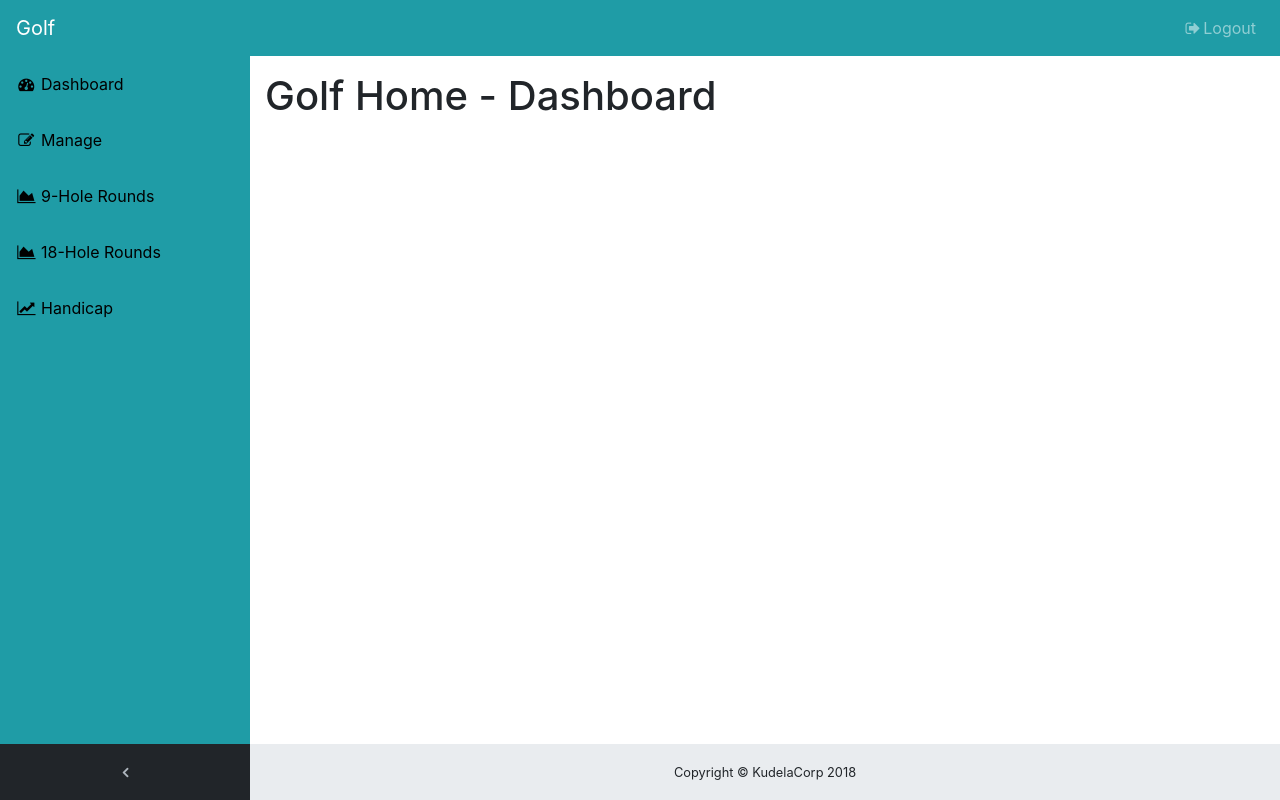
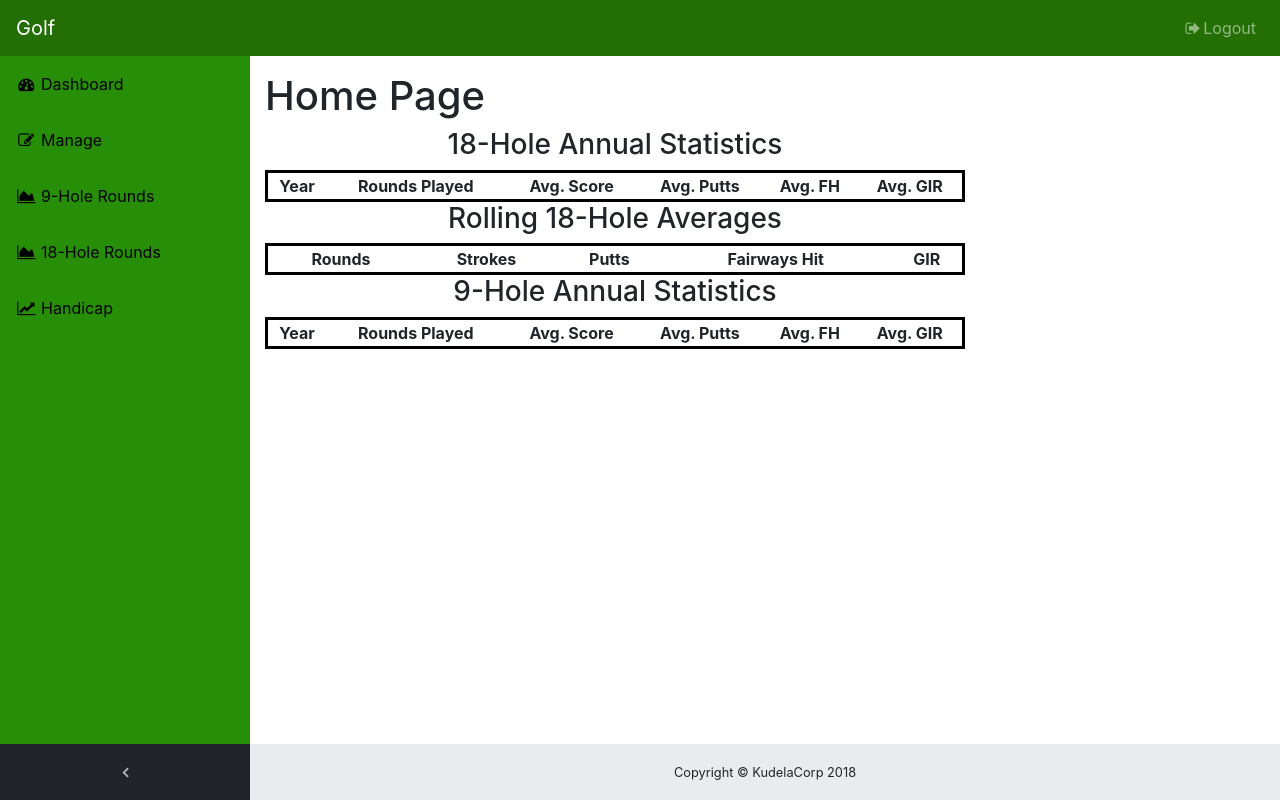
Before and after one commit to HunterProgram22/KudelaCorp, a Django app: page /Golf/ in a window 1280 px wide. Run offline with Django 3.2, Linux system fonts and the light colour scheme; the visitor is signed in with stand-in values (Sample User, id 1); data that the repository does not hold is empty; some libraries are stand-ins or nearby versions.

Commit message:
Updating Golf pages.

```diff
--- a/Golf/templates/Golf/GolfBase.html
+++ b/Golf/templates/Golf/GolfBase.html
@@ -4,11 +4,11 @@
 
 {% block style %}
 #mainNav.navbar-dark .navbar-collapse .navbar-sidenav {
-  background: #1f9ca6!important;
+  background: #278e07!important;
 }
 
 .bg-dark {
-  background-color: #1f9ca6!important;
+  background-color: #246f03!important;
 }
 
 #mainNav.navbar-dark .navbar-collapse .navbar-sidenav > .nav-item > .nav-link {
--- a/Golf/templates/Golf/Home.html
+++ b/Golf/templates/Golf/Home.html
@@ -3,3 +3,90 @@
 {% block title %}Golf Home{% endblock %}
 
 {% block pagecontent %}Golf Home - Dashboard{% endblock %}
+
+{% block content %}
+<style>
+
+td, th {
+    text-align: center;
+
+}
+
+@media(min-width:768px) {
+#golfsheet {
+    width: 700px;
+}
+}
+
+</style>
+
+
+<h1>Home Page</h1>
+
+<div id="golfsheet">
+<h3 align="center">18-Hole Annual Statistics</h3>
+<table width="100%" style="border: 3px solid black;">
+<tr style="border: 1px solid black;">
+    <th>Year</th>
+    <th>Rounds Played</th>
+    <th>Avg. Score</th>
+    <th>Avg. Putts</th>
+    <th>Avg. FH</th>
+    <th>Avg. GIR</th>
+</tr>
+{% for year in year_stats %}
+<tr>
+    <td>{{ year.0 }}</td>
+    <td>{{ year.1 }}</td>
+    <td>{{ year.2 | floatformat:1 }}</td>
+    <td>{{ year.3 | floatformat:1 }}</td>
+    <td>{{ year.4 | floatformat:1 }}</td>
+    <td>{{ year.5 | floatformat:1 }}</td>
+</tr>
+{% endfor %}
+</table>
+
+<h3 align="center">Rolling 18-Hole Averages</h3>
+<table width="100%" style="border: 3px solid black;">
+  <tr style="border: 1px solid black;">
+      <th>Rounds</th>
+      <th>Strokes</th>
+      <th>Putts</th>
+      <th>Fairways Hit</th>
+      <th>GIR</th>
+  </tr>
+  {% for year in rolling_averages %}
+  <tr>
+      <td>Rolling 5<td>
+      <td>{{ year.0 | floatformat:1 }}</td>
+      <td>{{ year.1 | floatformat:1 }}</td>
+      <td>{{ year.2 | floatformat:1 }}</td>
+      <td>{{ year.3 | floatformat:1 }}</td>
+  </tr>
+  {% endfor %}
+  </table>
+
+<h3 align="center">9-Hole Annual Statistics</h3>
+<table width="100%" style="border: 3px solid black;">
+<tr style="border: 1px solid black;">
+    <th>Year</th>
+    <th>Rounds Played</th>
+    <th>Avg. Score</th>
+    <th>Avg. Putts</th>
+    <th>Avg. FH</th>
+    <th>Avg. GIR</th>
+</tr>
+{% for year in year_stats9 %}
+<tr>
+    <td>{{ year.0 }}</td>
+    <td>{{ year.1 }}</td>
+    <td>{{ year.2 | floatformat:1 }}</td>
+    <td>{{ year.3 | floatformat:1 }}</td>
+    <td>{{ year.4 | floatformat:1 }}</td>
+    <td>{{ year.5 | floatformat:1 }}</td>
+</tr>
+{% endfor %}
+</table>
+
+</div>
+{% endblock %}
--- a/Golf/views.py
+++ b/Golf/views.py
@@ -2,12 +2,25 @@ from django.shortcuts import render
 from django.http import HttpResponse
 from django.views import View
 from .models import Round
+from .functions import calcHandicap, yearAverages
 
 
 class Home(View):
     def get(self, request):
         latest_round_list = Round.objects.order_by('-date')[:5]
-        context = {'latest_round_list': latest_round_list}
+        year_stats = []
+        years_played = []
+        rounds = Round.objects.filter(holesplayed=18).order_by('-date')
+        #rolling_averages = rollingAverages(rounds)
+        for round in rounds:
+            if round.get_year() not in years_played:
+                years_played.append(round.get_year())
+        for year in years_played:
+            year_rounds = Round.objects.filter(date__year=year).filter(holesplayed=18)
+            year_stats.append(yearAverages(year_rounds))
+        context = { 'latest_round_list': latest_round_list,
+                    'year_stats': year_stats
+                    }
         return render(request, 'Golf/Home.html', context)
 
 
```
Also changed, not shown: Golf/functions.py (added, +69 -0 lines).
